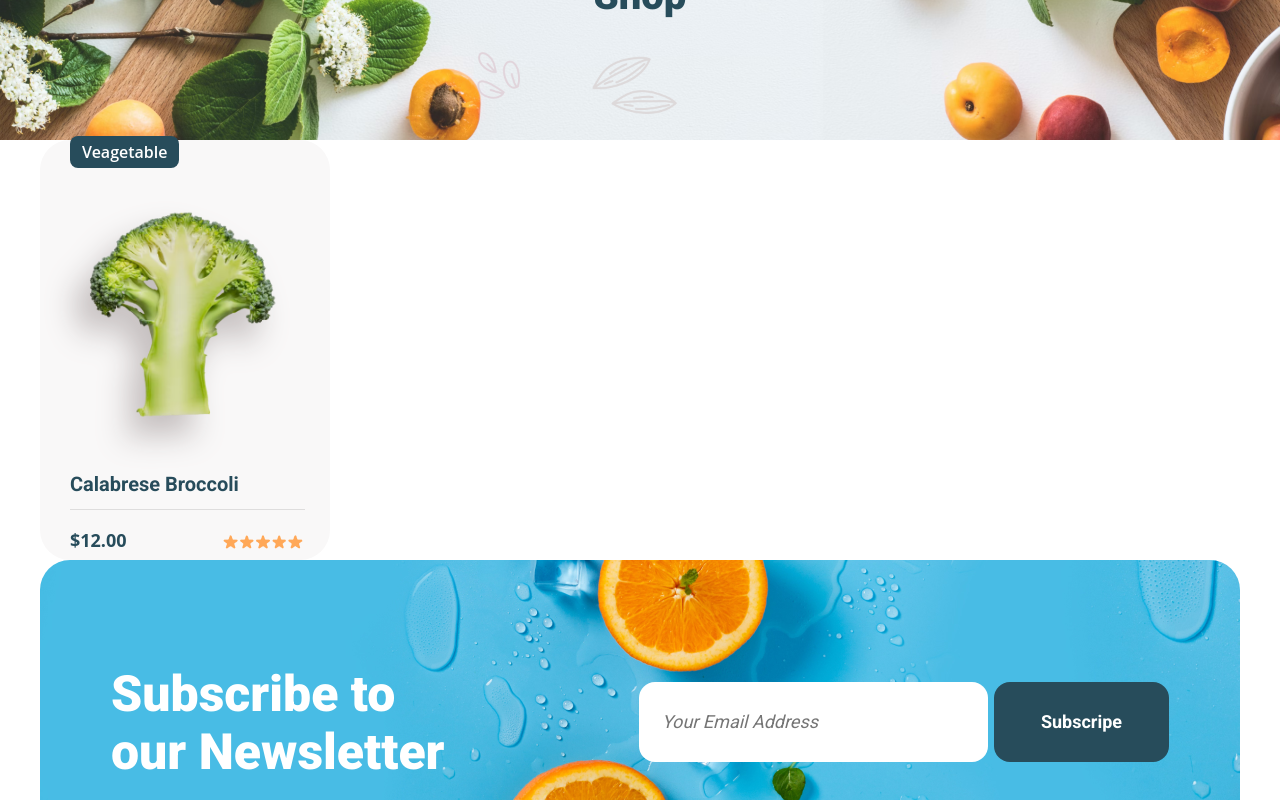
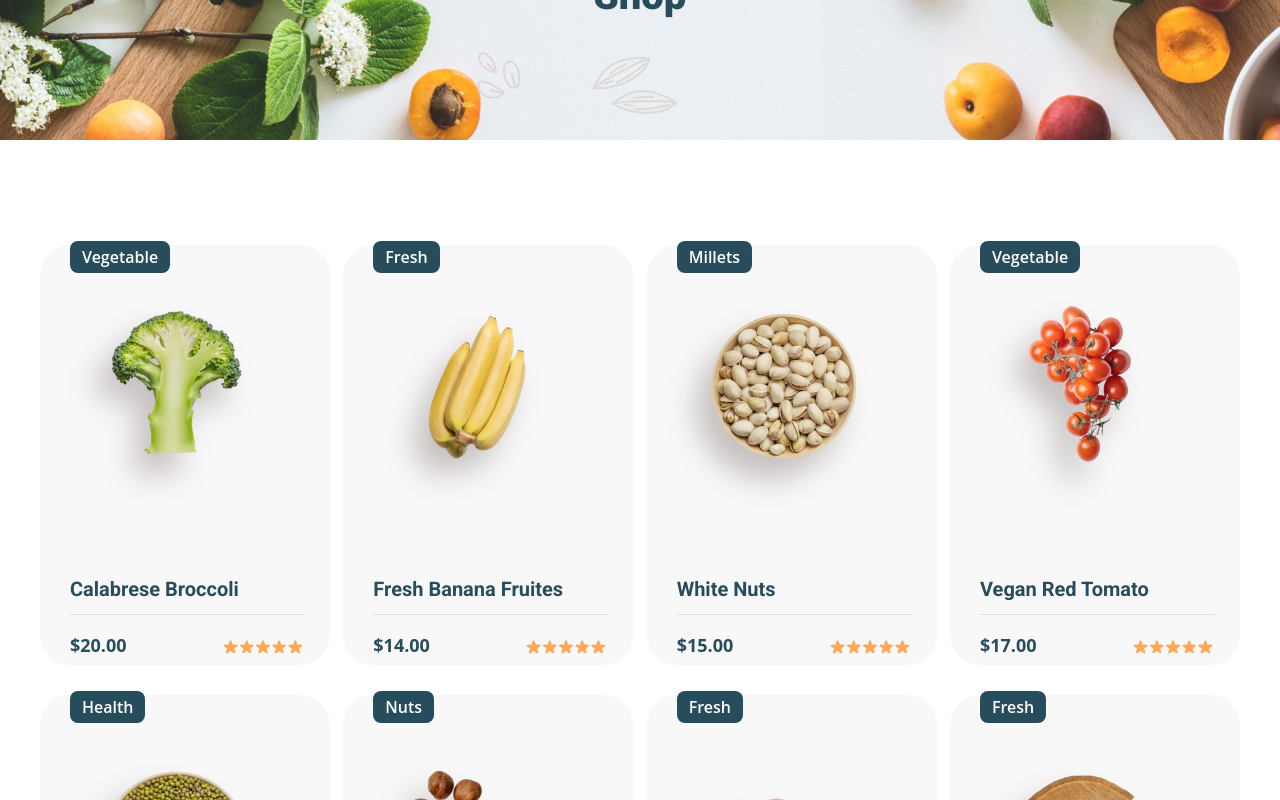
Before and after one commit to Aiska2005/organic, a React (Vite) app: page /shop in a window 1280 px wide. Shown: the part 260-1060 px from the top of the page. Built offline with nearby package versions, Linux system fonts and the light colour scheme; data requests are answered from the project's data file; a web font is replaced by a local one.

Commit message:
add card

```diff
--- a/src/components/Ui/Card/Card.jsx
+++ b/src/components/Ui/Card/Card.jsx
@@ -1,10 +1,10 @@
 import React from "react";
 import "./Card.scss";
 
-const Card = ({Variants, image, title, price}) => {
+const Card = ({variants, image, title, price}) => {
   return (
     <div className="card">
-      <button className="card-variants">{Variants}</button>
+      <button className="card-variants">{variants}</button>
       <div className="card-img">
         <img src={image} alt="" />
       </div>
--- a/src/components/Ui/Card/Card.scss
+++ b/src/components/Ui/Card/Card.scss
@@ -4,6 +4,7 @@
     border-radius: 30px;
     background: var(--bg-color);
     padding: 17px 30px;
+    margin: 15px 0 ;
     display: flex;
     flex-direction: column;
     justify-content: center;
@@ -13,11 +14,17 @@
     .card-img{
         position: relative;
 
+        display: flex;
+        flex-direction: column;
+        align-items: center;
+        justify-content: center;
+
         img{
-            width: 300px;
+            width: 210px;
             position: absolute;
-            top: -145px;
-            left: -40px;
+            top: -140px;
+            left: 0px;
+            bottom: 0;
             filter: drop-shadow(-15px 20px 15px #c5bfbf);
 
         }
--- a/src/pages/Shop/Shop.jsx
+++ b/src/pages/Shop/Shop.jsx
@@ -1,14 +1,18 @@
-import React from "react";
+import React, { useEffect, useState } from "react";
 import "./Shop.scss";
 import Card from "../../components/Ui/Card/Card";
+import axios from "axios";
 
 const Shop = () => {
-  const cardArr = {
-    Variants: "Veagetable",
-    Image: "/public/assets/jsonImg/Photo.png",
-    title: "Calabrese Broccoli",
-    price: 12,
-  };
+  const [product, setProduct] = useState([]);
+
+  console.log(product);
+
+  useEffect(() => {
+    axios.get("http://localhost:3001/product").then((res) => {
+      return setProduct(res.data);
+    });
+  }, []);
 
   return (
     <>
@@ -19,13 +23,12 @@ const Shop = () => {
           </div>
         </div>
       </section>
-      <div className="container mt-20 d-flex  justify-between">
-        <Card
-          Variants={cardArr.Variants}
-          image={cardArr.Image}
-          title={cardArr.title}
-          price={cardArr.price}
-        />
+      <div className="container">
+        <div className="shop-card">
+          {product.map((item) => (
+            <Card key={item.id} {...item} />
+          ))}
+        </div>
       </div>
     </>
   );
--- a/src/pages/Shop/Shop.scss
+++ b/src/pages/Shop/Shop.scss
@@ -19,4 +19,11 @@
             line-height: normal;
         }
     }
+
 }
+.shop-card{
+    margin: 90px 0 69px 0 ;
+    display: flex;
+    justify-content: space-between;
+    flex-wrap: wrap;
+}
```
